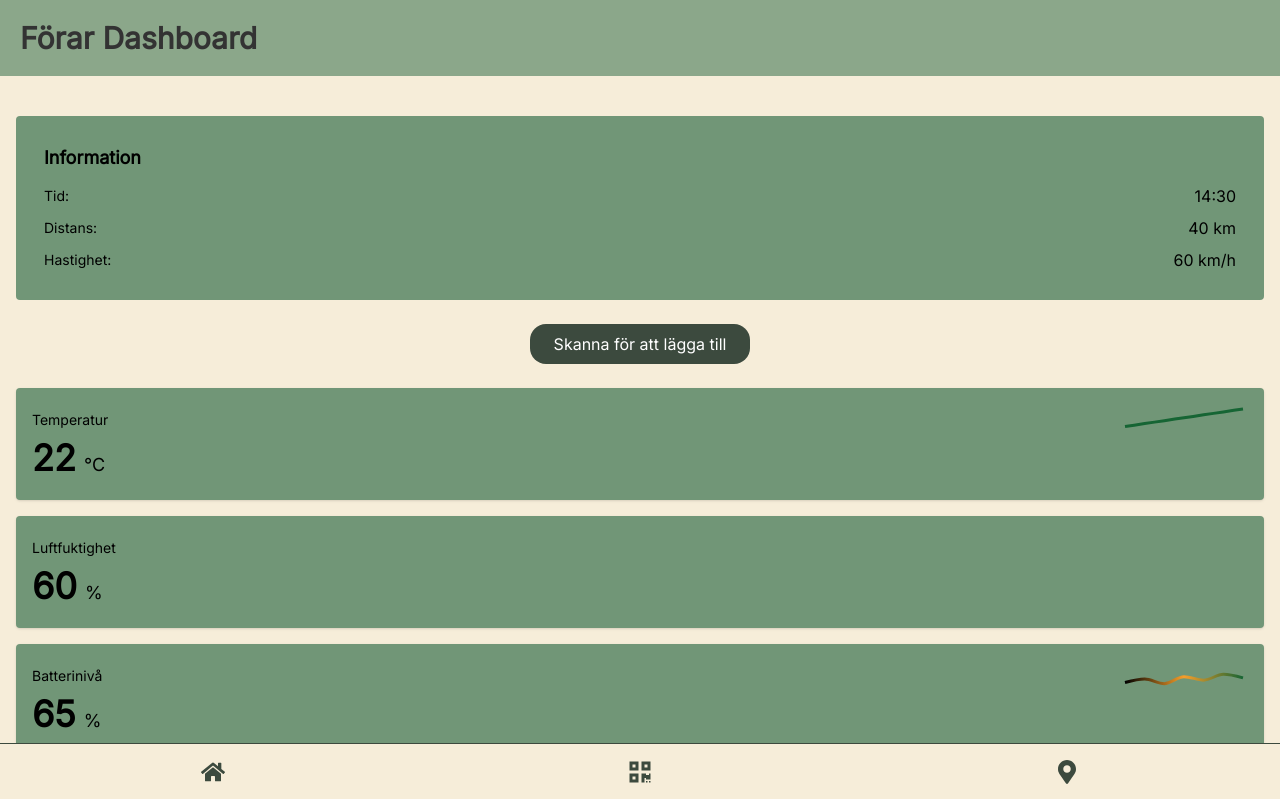
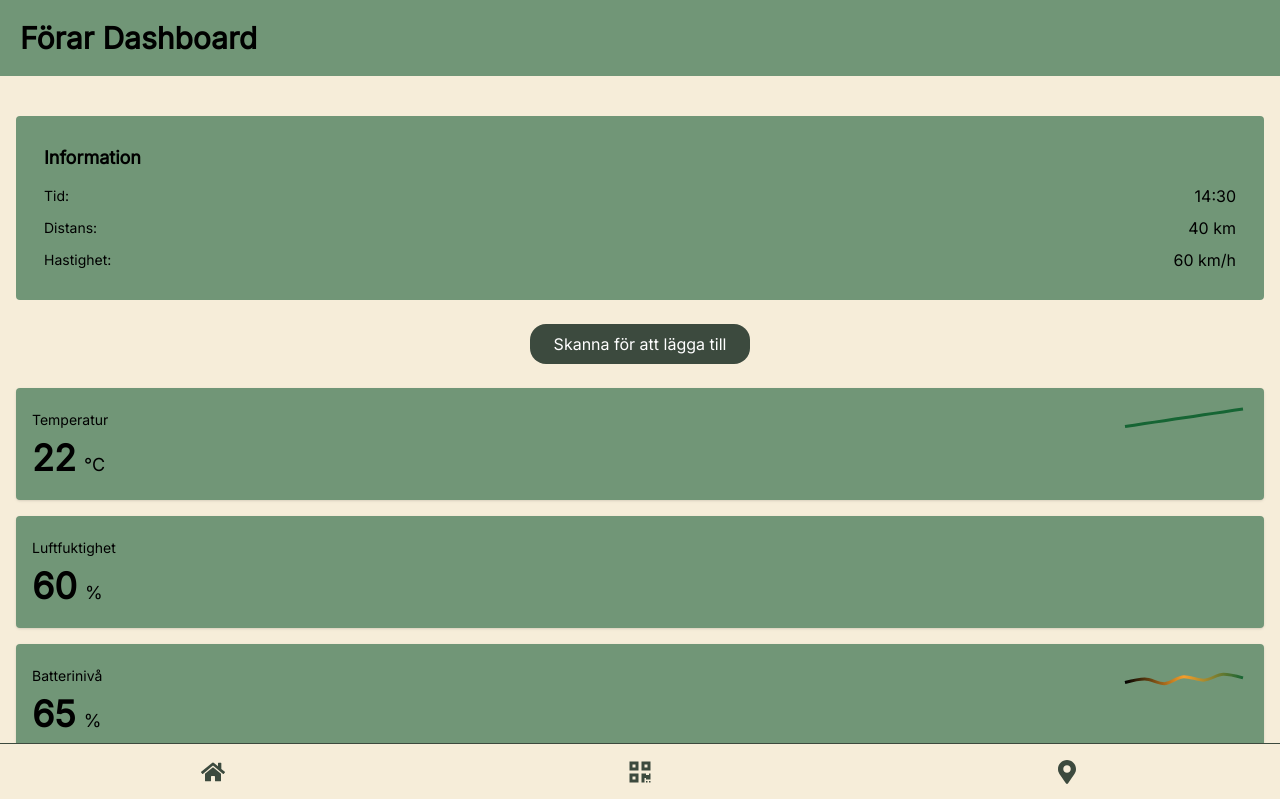
Before and after one commit to ChasAcademy-Team-9/frontend, a React (Vite) app: page /driver in a window 1280 px wide. Shown: the top 799 px of the page. Built offline with nearby package versions, Linux system fonts and the light colour scheme.

Commit message:
fix: correct text color class in Driver component header

```diff
--- a/src/pages/Driver.tsx
+++ b/src/pages/Driver.tsx
@@ -10,7 +10,7 @@ const Driver = () => {
 
   return (
     <div>
-      <h1 className="text-3xl font-bold text-text-dark mb-6 bg-secondary/80 p-5">
+      <h1 className="text-3xl font-bold text-dark mb-6 bg-secondary p-5">
         Förar Dashboard
       </h1>
 
```
